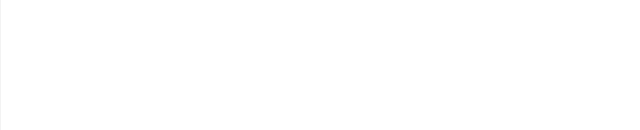
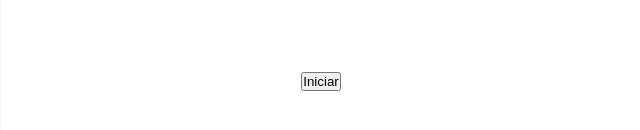
Before and after one commit to jhonas8/feedback_system_cardio_imagem, a React (Create React App) app in the folder client/: page / in a window 1280 px wide. Both pictures are taken after a click on the button "Feedback". Shown: the part 320-450 px from the top of the page, without its empty margins (319-959 px from the left). Built offline with nearby package versions, Linux system fonts and the light colour scheme.

Commit message:
inner_frame_animation

```diff
--- a/client/src/components/AvaliationFrame/Styles/css/styles.css
+++ b/client/src/components/AvaliationFrame/Styles/css/styles.css
@@ -10,6 +10,14 @@
     height: var(--squareArest);
     top: calc(50vh - var(--squareArest) / 2);
     left: calc(50vw - var(--squareArest) / 2);
+  }
+}
+@keyframes inner-part-animation {
+  from {
+    opacity: 0;
+  }
+  to {
+    opacity: 1;
   }
 }
 :root {
@@ -37,4 +45,9 @@
   align-items: center;
 }
 
+.innerPart {
+  opacity: 0;
+  animation: inner-part-animation 0.5s ease-in-out forwards 0.5s;
+}
+
 /*# sourceMappingURL=styles.css.map */
--- a/client/src/components/AvaliationFrame/Styles/scss/styles.scss
+++ b/client/src/components/AvaliationFrame/Styles/scss/styles.scss
@@ -34,3 +34,9 @@
     justify-content: center;
     align-items: center;
 }
+
+.innerPart {
+    opacity: 0;
+
+    @include animation.innerPartAnimation;
+}
--- a/client/src/components/AvaliationFrame/index.tsx
+++ b/client/src/components/AvaliationFrame/index.tsx
@@ -9,7 +9,7 @@ export default function AvaliationFrame(this:any, props: Types.Props) {
         setOpenMenu,
     } = props
 
-    const FrameContainer = () =>{
+    const FrameContainer = () => {
 
         let clickOutsideRef = useClickOutside(()=>{
             setOpenMenu(false)
@@ -25,18 +25,35 @@ export default function AvaliationFrame(this:any, props: Types.Props) {
                 className={`frameContainer ${visible_invisible_class}`}
                 ref={clickOutsideRef!}
                 >
-                    {[...children]}
+                    <div className="innerPart">
+                        {[...children]}
+                    </div>
                 </div>
             )
         }
         return {
-            render
+            render,
+        }
+    }
+
+    const beginFeedbackButton = () => {
+
+        const buttonText = 'Iniciar'
+
+        const render = (): JSX.Element => (
+            <button>
+                { buttonText }
+            </button>
+        )
+
+        return {
+            render,
         }
     }
 
     const render = () =>(
       FrameContainer().render.withChildren([
-
+        beginFeedbackButton().render()
       ])
     )
 
--- a/client/src/pages/Home/index.tsx
+++ b/client/src/pages/Home/index.tsx
@@ -7,7 +7,7 @@ export default function Home() {
   const [openMenu, setOpenMenu] = useState<boolean>(false);
 
   const props = {
-    for:{
+    for: {
       Button: { openMenu, setOpenMenu },
       AvaliationFrame: { openMenu, setOpenMenu },
     }
```
Also changed, not shown: client/src/components/AvaliationFrame/Styles/scss/animation.scss (+14 -0 lines), 1 other file (tests, documents, lock files or other folders).
